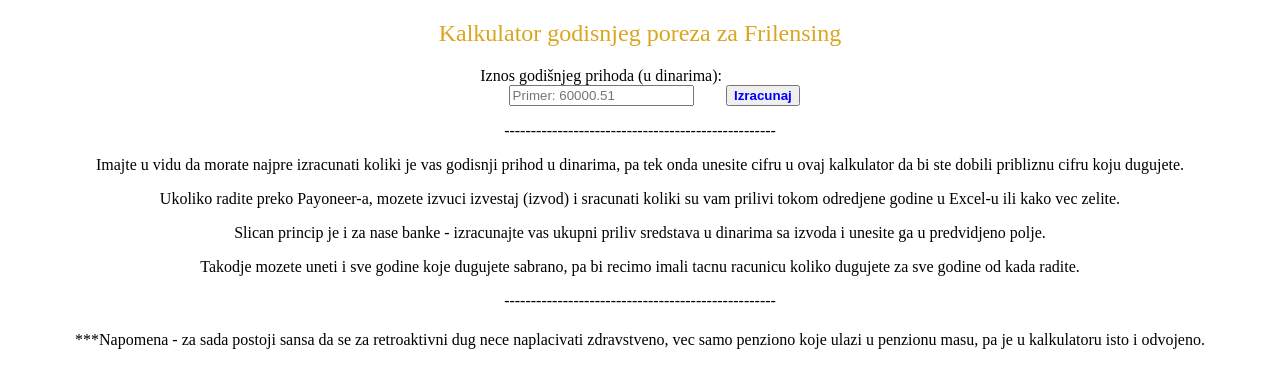
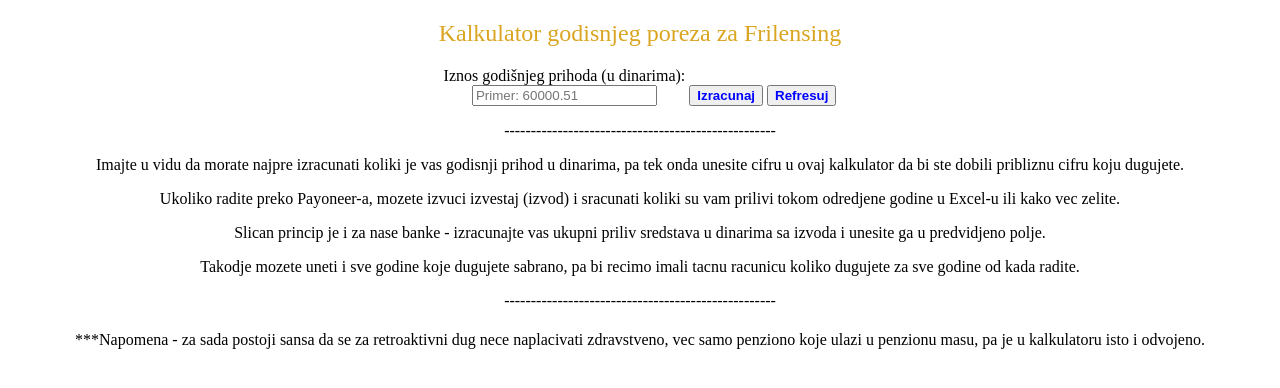
Before and after one commit to DaliborBoldisSid/Kalkulator-poreza, a plain HTML site: page index.html in a window 1280 px wide. Drawn offline with Linux system fonts and the light colour scheme.

Commit message:
Update index.html

```diff
--- a/index.html
+++ b/index.html
@@ -36,6 +36,7 @@ h2 {
 </form>
 
 <button onclick="Calculate()">Izracunaj</button>
+<button onclick="location.reload();">Refresuj</button>
 
 <script>
     function Calculate() {
```
